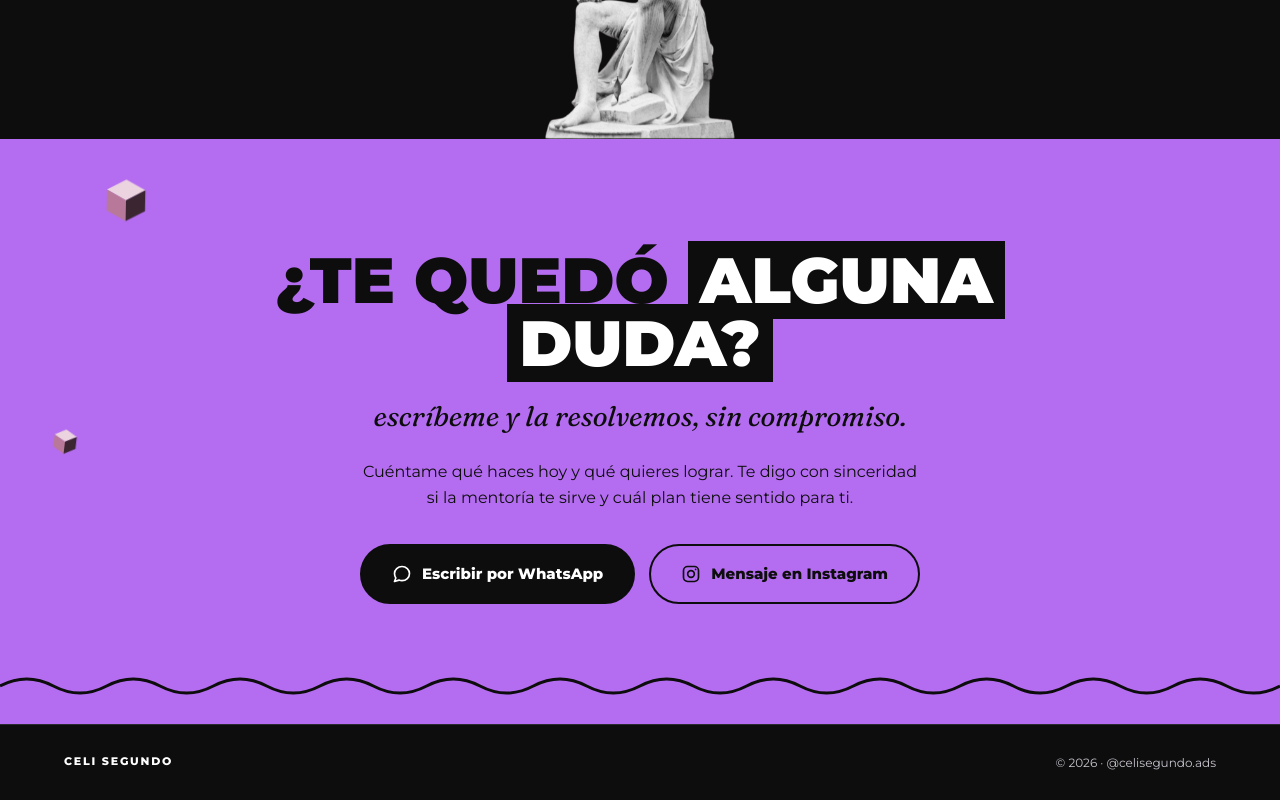
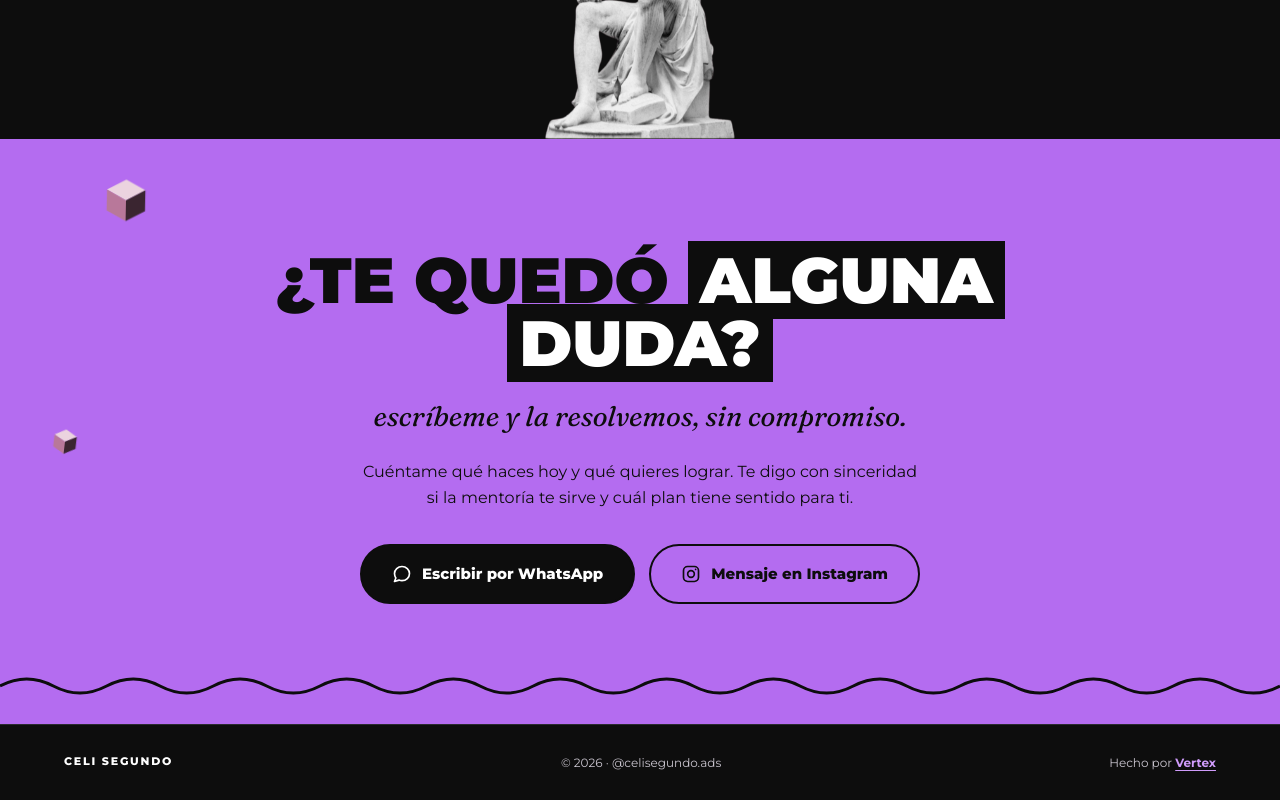
Before and after one commit to BogadoSofia/Celina-Segundo, a plain HTML site: page index.html in a window 1280 px wide. Shown: the part 6605-7405 px from the top of the page. Drawn offline with Linux system fonts and the light colour scheme.

Commit message:
Agregar crédito "Hecho por Vertex" en el footer
Co-Authored-By: Claude Opus 5.5 <noreply@anthropic.com>

```diff
--- a/index.html
+++ b/index.html
@@ -539,6 +539,7 @@
     <div class="footer-inner">
       <span class="footer-logo">CELI SEGUNDO</span>
       <span class="footer-copy">© <span data-year>2026</span> · @celisegundo.ads</span>
+      <span class="footer-credit">Hecho por <a href="https://bogadosofia.github.io/Vertex/" target="_blank" rel="noopener">Vertex</a></span>
     </div>
   </footer>
 
--- a/styles.css
+++ b/styles.css
@@ -1077,6 +1077,9 @@ h1 .hl {
 }
 .footer-logo { font-size: 11px; font-weight: 800; letter-spacing: .16em; }
 .footer-copy { font-size: 12px; color: var(--texto-suave-oscuro); }
+.footer-credit { font-size: 12px; color: var(--texto-suave-oscuro); }
+.footer-credit a { color: var(--violeta-texto-oscuro); font-weight: 700; text-decoration: underline; text-underline-offset: 3px; }
+.footer-credit a:hover { color: var(--blanco); }
 
 @media (max-width: 767px) {
   .footer-inner { padding-bottom: 104px; }
```
